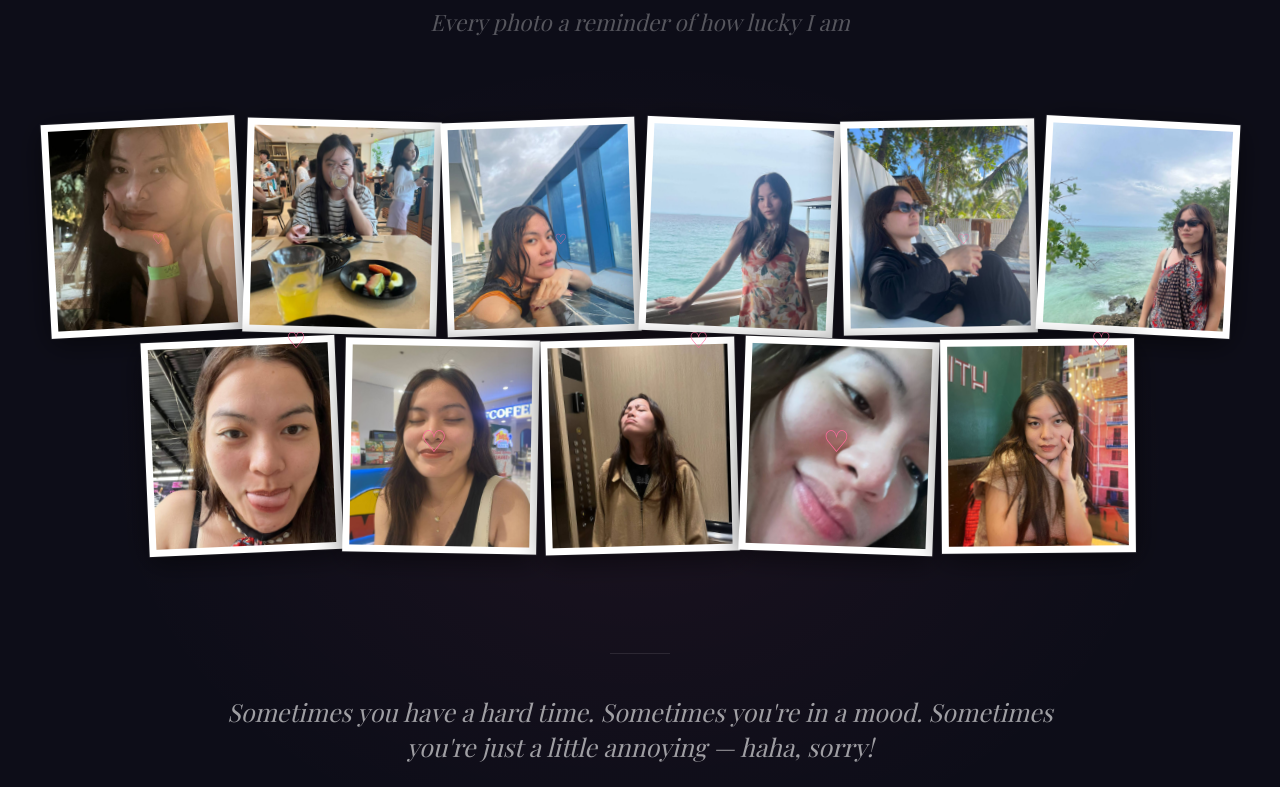
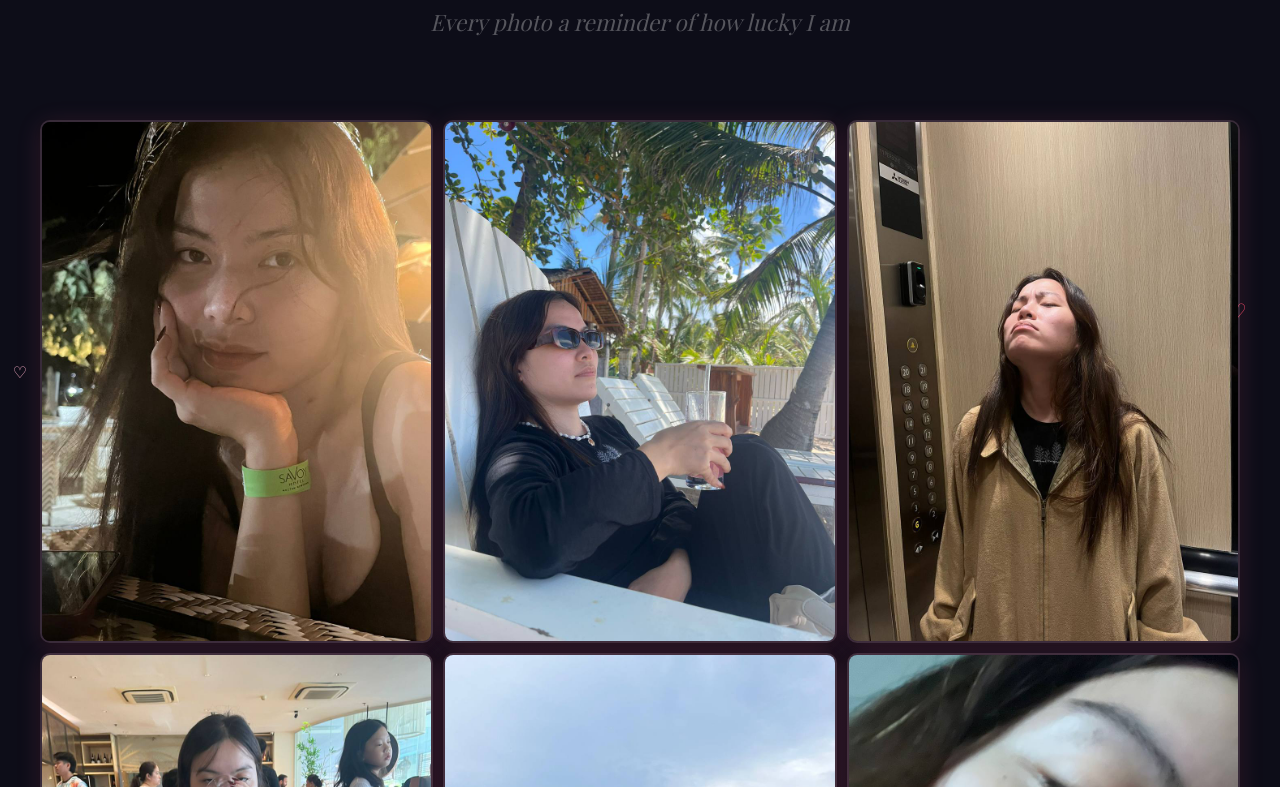
Before and after one commit to jdays2/myPussienteBd, a React (Vite) app: page / in a window 1280 px wide. Shown: the part 2293-3080 px from the top of the page. Built offline with nearby package versions, Linux system fonts and the light colour scheme; a web font is replaced by a local one.

Commit message:
Reasons: warm masonry with 24 edge hearts in pink palette

```diff
--- a/src/components/Reasons.tsx
+++ b/src/components/Reasons.tsx
@@ -18,84 +18,75 @@ const PHOTOS = [
   `${BASE}gallery/solo/photo_11_2026-06-08_18-45-35.jpg`,
 ]
 
-const ROTATIONS = [-3, 1.5, -2, 2.5, -1, 3, -2.5, 1, -1.5, 2, -0.5]
+// Hearts scattered around all 4 edges — warm pink palette
+const EDGE_HEARTS = [
+  // top edge
+  { x:'4%',  y:'2%',  s:22, c:'#FF6B9D', d:3.2, delay:0    },
+  { x:'14%', y:'1%',  s:14, c:'#FFB3CC', d:2.8, delay:0.4  },
+  { x:'27%', y:'3%',  s:18, c:'#FF8CB8', d:3.5, delay:0.8  },
+  { x:'41%', y:'1%',  s:12, c:'#FFD4E8', d:2.5, delay:0.2  },
+  { x:'55%', y:'3%',  s:20, c:'#FF4D6D', d:3.8, delay:0.6  },
+  { x:'68%', y:'1%',  s:16, c:'#FF9A8B', d:3.0, delay:1.0  },
+  { x:'80%', y:'2%',  s:24, c:'#FFB3CC', d:2.6, delay:0.3  },
+  { x:'92%', y:'1%',  s:13, c:'#FF6B9D', d:3.3, delay:0.7  },
+  // bottom edge
+  { x:'6%',  y:'92%', s:18, c:'#FF8CB8', d:2.9, delay:0.5  },
+  { x:'19%', y:'94%', s:22, c:'#FF6B9D', d:3.6, delay:0.1  },
+  { x:'33%', y:'92%', s:14, c:'#FFD4E8', d:2.7, delay:0.9  },
+  { x:'47%', y:'94%', s:20, c:'#FF4D6D', d:3.1, delay:0.4  },
+  { x:'61%', y:'92%', s:16, c:'#FFB3CC', d:2.4, delay:0.8  },
+  { x:'74%', y:'94%', s:12, c:'#FF9A8B', d:3.4, delay:0.2  },
+  { x:'87%', y:'93%', s:24, c:'#FF6B9D', d:3.0, delay:0.6  },
+  // left edge
+  { x:'1%',  y:'20%', s:16, c:'#FFB3CC', d:3.2, delay:0.3  },
+  { x:'2%',  y:'38%', s:22, c:'#FF6B9D', d:2.8, delay:0.7  },
+  { x:'1%',  y:'56%', s:14, c:'#FF9A8B', d:3.5, delay:0.1  },
+  { x:'2%',  y:'74%', s:20, c:'#FFD4E8', d:3.0, delay:0.5  },
+  // right edge
+  { x:'96%', y:'18%', s:20, c:'#FF4D6D', d:2.6, delay:0.4  },
+  { x:'95%', y:'36%', s:14, c:'#FFB3CC', d:3.3, delay:0.8  },
+  { x:'96%', y:'54%', s:24, c:'#FF6B9D', d:2.9, delay:0.2  },
+  { x:'95%', y:'72%', s:16, c:'#FF8CB8', d:3.6, delay:0.6  },
+]
 
-// Background hearts — rise from bottom, behind photos
-const BG_HEARTS = Array.from({ length: 14 }, (_, i) => ({
-  left: `${(i * 7.1 + 3) % 95}%`,
-  size: 10 + (i % 4) * 6,
-  duration: 5 + (i % 5) * 1.3,
-  delay: (i * 0.5) % 5,
-  opacity: 0.08 + (i % 3) * 0.05,
-}))
-
-// Foreground hearts — float over the grid, more visible
-const FG_HEARTS = Array.from({ length: 8 }, (_, i) => ({
-  left: `${10 + i * 11}%`,
-  top: `${25 + (i % 3) * 22}%`,
-  size: 14 + (i % 3) * 8,
-  duration: 3 + (i % 4) * 0.8,
-  delay: i * 0.6,
-  opacity: 0.18 + (i % 3) * 0.08,
-}))
-
-function BgHeart({ left, size, duration, delay, opacity }: typeof BG_HEARTS[0]) {
+function EdgeHeart({ x, y, s, c, d, delay }: typeof EDGE_HEARTS[0]) {
   return (
-    <motion.div
-      className="absolute pointer-events-none select-none text-[#FF6B9D]"
-      style={{ left, bottom: '-5%', fontSize: size, opacity, zIndex: 0 }}
-      animate={{ y: '-115vh', opacity: [opacity, opacity * 0.4, 0] }}
-      transition={{ duration, delay, repeat: Infinity, ease: 'easeOut' }}
-    >♡</motion.div>
+    <motion.span
+      className="absolute pointer-events-none select-none"
+      style={{ left: x, top: y, fontSize: s, color: c, lineHeight: 1 }}
+      animate={{ scale: [1, 1.25, 1], opacity: [0.55, 0.9, 0.55] }}
+      transition={{ duration: d, delay, repeat: Infinity, ease: 'easeInOut' }}
+    >♡</motion.span>
   )
 }
 
-function FgHeart({ left, top, size, duration, delay, opacity }: typeof FG_HEARTS[0]) {
-  return (
-    <motion.div
-      className="absolute pointer-events-none select-none text-[#FF6B9D]"
-      style={{ left, top, fontSize: size, zIndex: 20 }}
-      animate={{
-        y: [0, -18, 0],
-        opacity: [opacity, opacity * 1.4, opacity],
-        scale: [1, 1.15, 1],
-      }}
-      transition={{ duration, delay, repeat: Infinity, ease: 'easeInOut' }}
-    >♡</motion.div>
-  )
-}
-
-function Polaroid({ src, rotation, delay, index }: {
-  src: string; rotation: number; delay: number; index: number
-}) {
+function Photo({ src, index }: { src: string; index: number }) {
   const ref = useRef(null)
-  const inView = useInView(ref, { once: true, margin: '-60px' })
-  const fromX = index % 2 === 0 ? -30 : 30
+  const inView = useInView(ref, { once: true, margin: '-40px' })
 
   return (
     <motion.div
       ref={ref}
-      variants={{
-        hidden:  { opacity: 0, y: 36, x: fromX, rotate: rotation - 4 },
-        visible: { opacity: 1, y: 0, x: 0, rotate: rotation,
-                   transition: { duration: 0.7, delay, ease: [0.16, 1, 0.3, 1] } },
-        hover:   { scale: 1.1, rotate: 0,
-                   transition: { duration: 0.18, ease: 'easeOut' } },
+      initial={{ opacity: 0, y: 20, scale: 0.96 }}
+      animate={inView ? { opacity: 1, y: 0, scale: 1 } : {}}
+      transition={{ duration: 0.65, delay: index * 0.06, ease: [0.16, 1, 0.3, 1] }}
+      whileHover={{ scale: 1.04, transition: { duration: 0.2 } }}
+      style={{
+        breakInside: 'avoid',
+        marginBottom: '10px',
+        display: 'block',
+        borderRadius: '10px',
+        overflow: 'hidden',
+        boxShadow: '0 4px 24px rgba(255,107,157,0.15), 0 2px 8px rgba(0,0,0,0.4)',
+        border: '2px solid rgba(255,180,210,0.18)',
       }}
-      initial="hidden"
-      animate={inView ? 'visible' : 'hidden'}
-      whileHover="hover"
-      className="cursor-pointer relative z-10"
-      style={{ transformOrigin: 'center center' }}
     >
-      <div
-        className="bg-white"
-        style={{ padding: '7px', boxShadow: '0 6px 28px rgba(0,0,0,0.55), 0 0 0 1px rgba(255,255,255,0.06)' }}
-      >
-        <div className="w-36 h-40 overflow-hidden">
-          <img src={src} alt="" className="w-full h-full object-cover" loading="lazy" />
-        </div>
-      </div>
+      <img
+        src={src}
+        alt=""
+        loading="lazy"
+        style={{ width: '100%', display: 'block' }}
+      />
     </motion.div>
   )
 }
@@ -103,7 +94,6 @@ function Polaroid({ src, rotation, delay, index }: {
 function NoteBlock({ text }: { text: string }) {
   const ref = useRef(null)
   const inView = useInView(ref, { once: true, margin: '-60px' })
-
   return (
     <motion.div
       ref={ref}
@@ -114,8 +104,7 @@ function NoteBlock({ text }: { text: string }) {
     >
       <div className="w-12 h-px bg-white/10 mx-auto mb-8" />
       <p className="font-playfair italic text-white/60 text-lg md:text-xl leading-relaxed"
-        style={{ whiteSpace: 'pre-line' }}
-      >{text}</p>
+        style={{ whiteSpace: 'pre-line' }}>{text}</p>
       <div className="w-12 h-px bg-white/10 mx-auto mt-8" />
     </motion.div>
   )
@@ -128,12 +117,13 @@ export default function Reasons() {
   const titleInView = useInView(titleRef, { once: true, margin: '-60px' })
 
   return (
-    <section className="py-28 px-6 relative overflow-hidden" style={{ background: '#0d0d18' }}>
-      {/* Background hearts — behind everything */}
-      {BG_HEARTS.map((h, i) => <BgHeart key={i} {...h} />)}
+    <section className="py-28 px-8 relative overflow-hidden" style={{ background: '#0d0d18' }}>
+      {/* Hearts around all edges */}
+      {EDGE_HEARTS.map((h, i) => <EdgeHeart key={i} {...h} />)}
 
+      {/* Warm glow */}
       <div className="absolute inset-0 pointer-events-none"
-        style={{ background: 'radial-gradient(ellipse 60% 40% at 50% 50%, rgba(255,107,157,0.06) 0%, transparent 70%)' }} />
+        style={{ background: 'radial-gradient(ellipse 70% 50% at 50% 50%, rgba(255,107,157,0.07) 0%, transparent 70%)' }} />
 
       <div className="max-w-5xl mx-auto relative z-10">
         <motion.div
@@ -148,16 +138,9 @@ export default function Reasons() {
           <p className="font-playfair italic text-white/30 text-lg">{r.sub}</p>
         </motion.div>
 
-        {/* Photo grid with foreground hearts over it */}
-        <div className="relative">
-          {/* Foreground hearts — float over photos */}
-          {FG_HEARTS.map((h, i) => <FgHeart key={i} {...h} />)}
-
-          <div className="flex flex-wrap justify-center" style={{ gap: '5px' }}>
-            {PHOTOS.map((src, i) => (
-              <Polaroid key={i} src={src} rotation={ROTATIONS[i]} delay={i * 0.07} index={i} />
-            ))}
-          </div>
+        {/* Masonry — natural aspect ratios, warm framed */}
+        <div style={{ columns: '3 220px', columnGap: '10px' }}>
+          {PHOTOS.map((src, i) => <Photo key={i} src={src} index={i} />)}
         </div>
 
         <NoteBlock text={r.note} />
```
